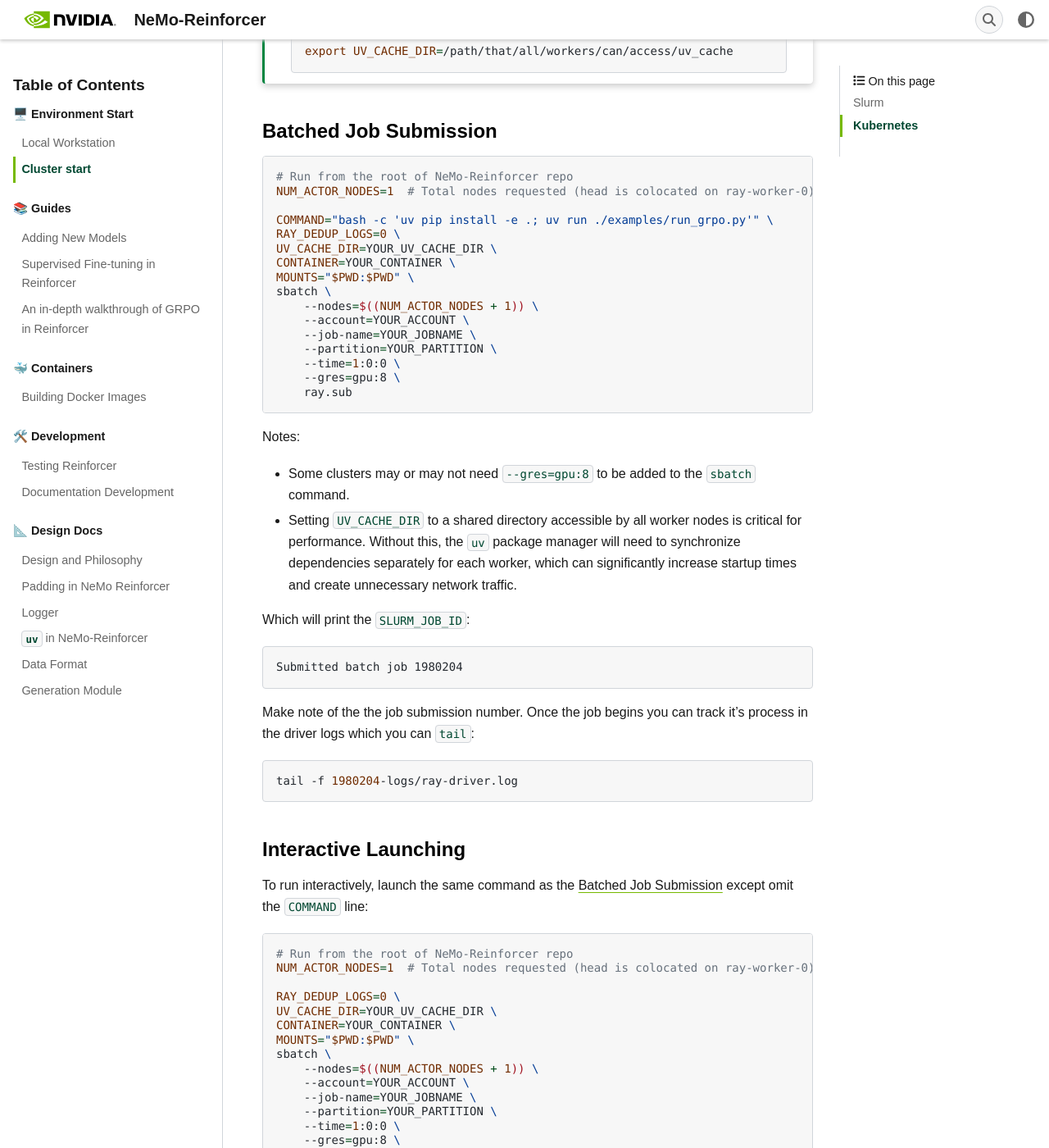
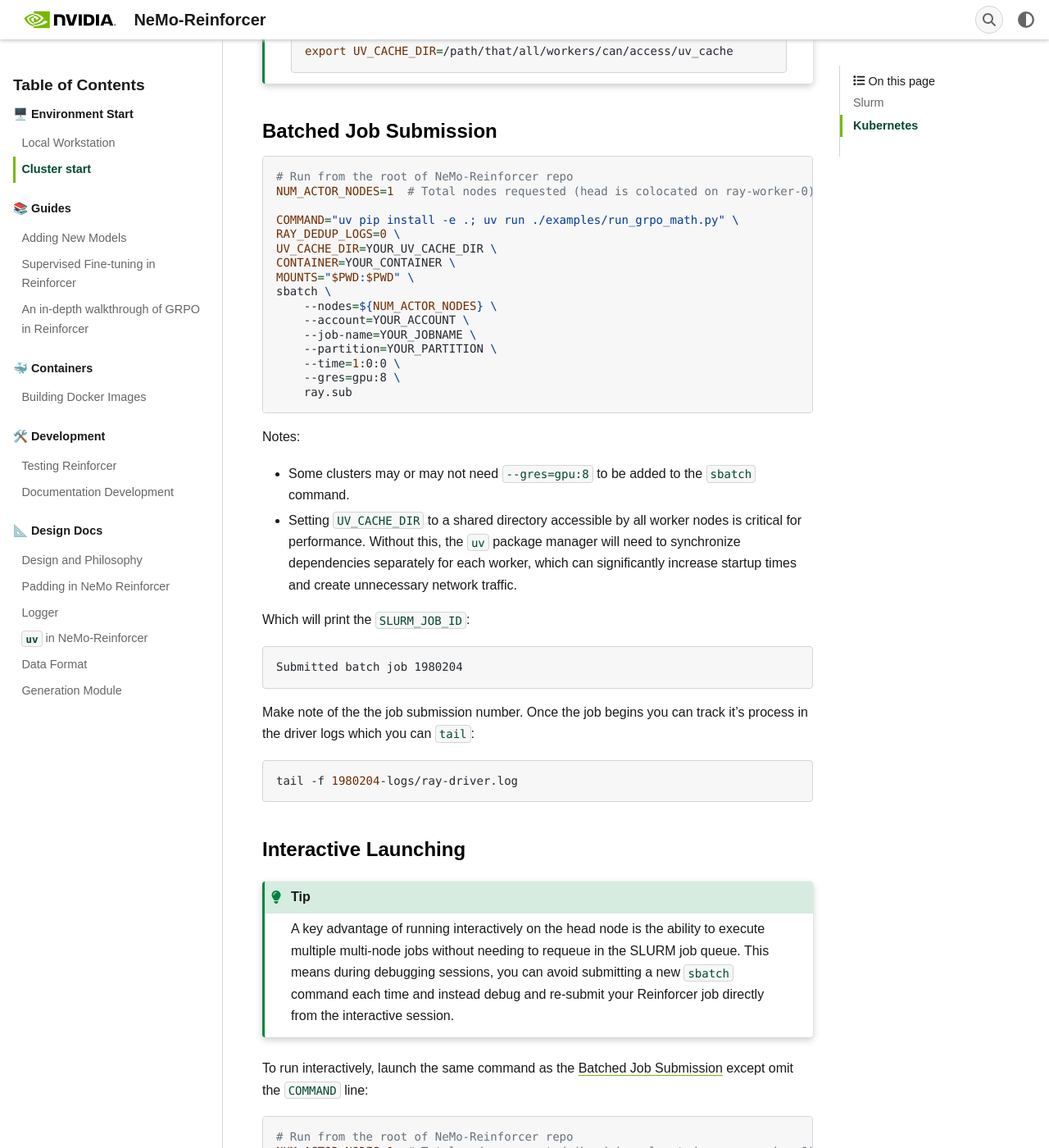
Before and after one commit to youngeunkwon0405/RL, a Sphinx documentation site: the page built from docs/cluster.md, in a window 1280 px wide and 1400 px high, scrolled down 533 px. Shown: the whole window at 82% size. Built offline with Sphinx 7.4.7, drawn with Linux system fonts in a browser that asks for light colours; some web fonts are replaced; pages that are not in the unit, such as notebooks, are missing from menus; some of the changed text lies outside the part shown.

Commit message:
fix: updated stale cluster.md (#30)
Signed-off-by: Terry Kong <terryk@nvidia.com>

````diff
--- a/docs/cluster.md
+++ b/docs/cluster.md
@@ -23,13 +23,13 @@
 # Run from the root of NeMo-Reinforcer repo
 NUM_ACTOR_NODES=1  # Total nodes requested (head is colocated on ray-worker-0)
 
-COMMAND="bash -c 'uv pip install -e .; uv run ./examples/run_grpo.py'" \
+COMMAND="uv pip install -e .; uv run ./examples/run_grpo_math.py" \
 RAY_DEDUP_LOGS=0 \
 UV_CACHE_DIR=YOUR_UV_CACHE_DIR \
 CONTAINER=YOUR_CONTAINER \
 MOUNTS="$PWD:$PWD" \
 sbatch \
-    --nodes=$((NUM_ACTOR_NODES + 1)) \
+    --nodes=${NUM_ACTOR_NODES} \
     --account=YOUR_ACCOUNT \
     --job-name=YOUR_JOBNAME \
     --partition=YOUR_PARTITION \
@@ -52,6 +52,11 @@
 ```
 
 ### Interactive Launching
+
+:::{tip}
+A key advantage of running interactively on the head node is the ability to execute multiple multi-node jobs without needing to requeue in the SLURM job queue. This means during debugging sessions, you can avoid submitting a new `sbatch` command each time and instead debug and re-submit your Reinforcer job directly from the interactive session.
+:::
+
 To run interactively, launch the same command as the [Batched Job Submission](#batched-job-submission) except omit the `COMMAND` line:
 ```sh
 # Run from the root of NeMo-Reinforcer repo
@@ -62,7 +67,7 @@
 CONTAINER=YOUR_CONTAINER \
 MOUNTS="$PWD:$PWD" \
 sbatch \
-    --nodes=$((NUM_ACTOR_NODES + 1)) \
+    --nodes=${NUM_ACTOR_NODES} \
     --account=YOUR_ACCOUNT \
     --job-name=YOUR_JOBNAME \
     --partition=YOUR_PARTITION \
@@ -81,9 +86,9 @@
 ```
 Now that you are on the head node, you can launch the command like so:
 ```sh
-uv venv -p python3.12.9 .venv
+uv venv .venv
 uv pip install -e .
-uv run ./examples/run_grpo.py
+uv run ./examples/run_grpo_math.py
 ```
 
 ## Kubernetes
````
Also changed, not shown: 1 other file.
